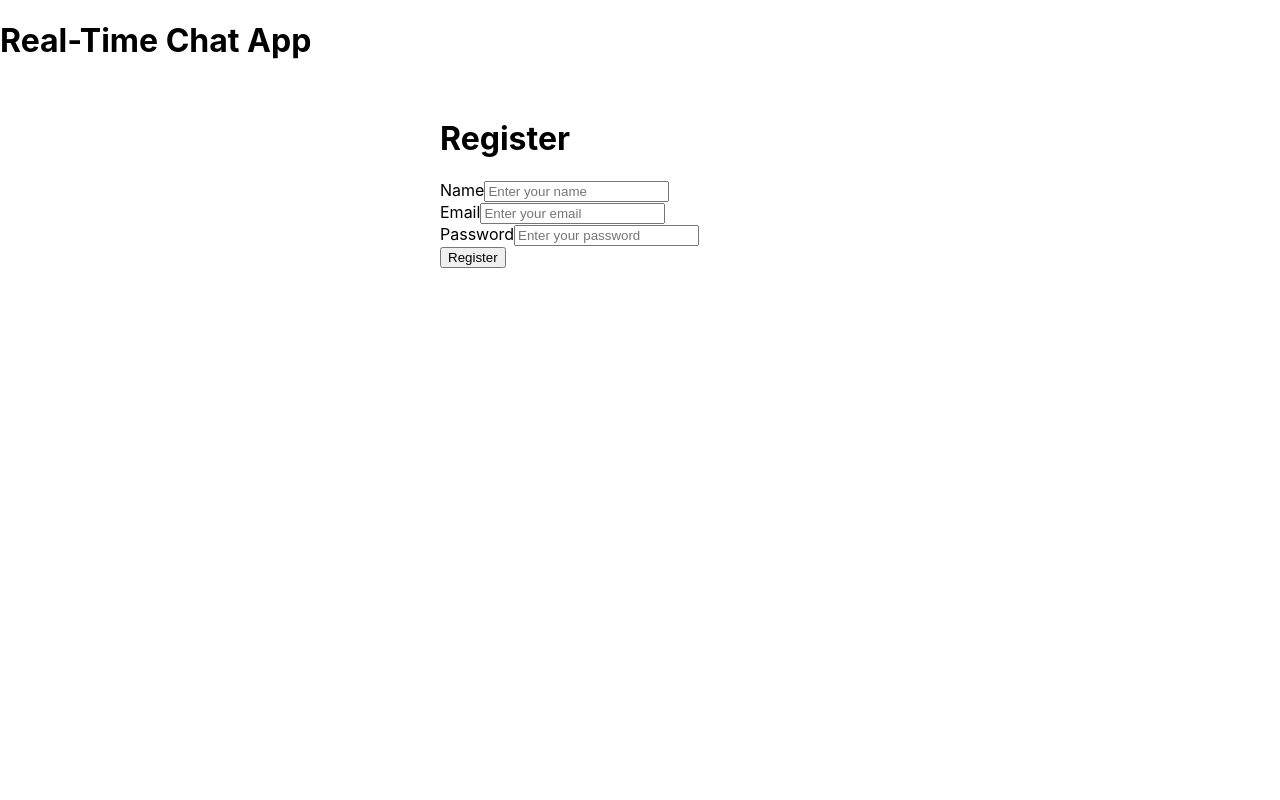
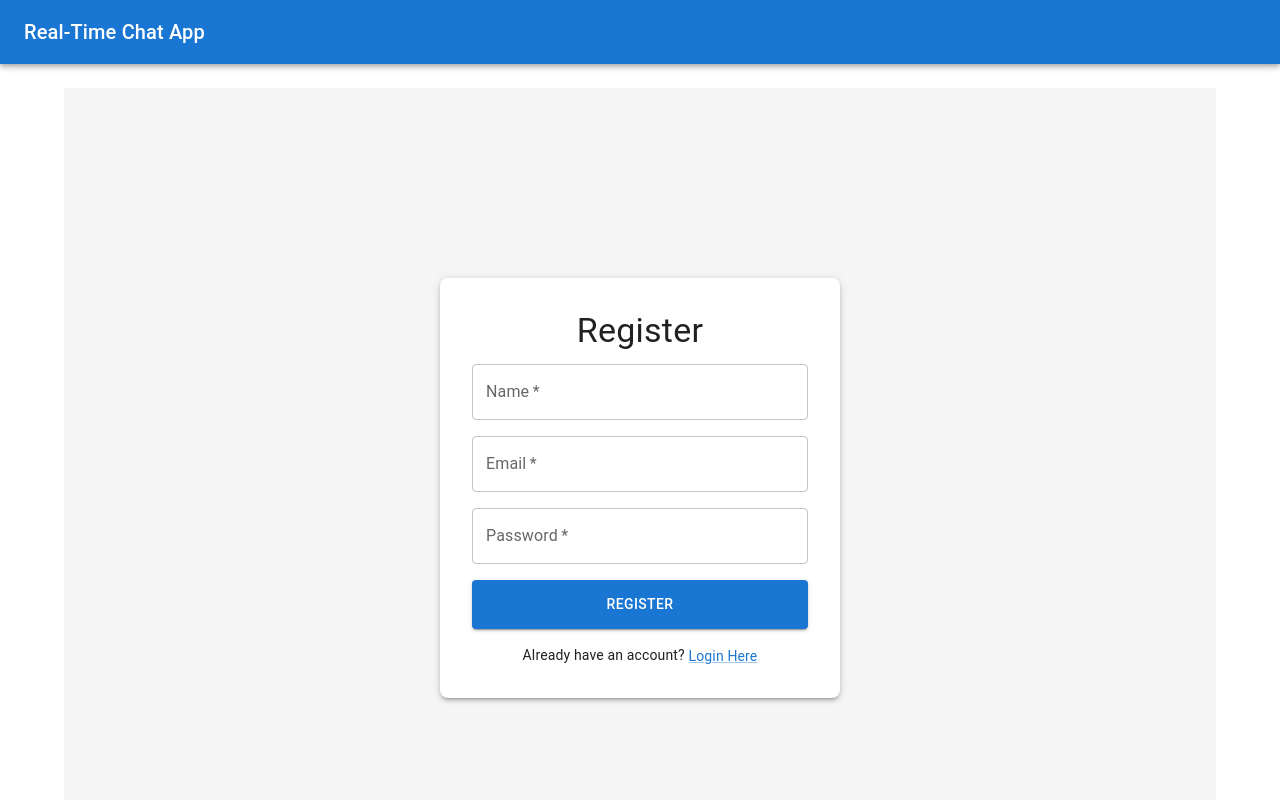
Before and after one commit to Muawia24/realtime_chat-app, a React (Create React App) app in the folder frontend/: page /register in a window 1280 px wide. Shown: the top 800 px of the page. Built offline with nearby package versions, Linux system fonts and the light colour scheme; no server answers.

Commit message:
Added uploading media feature

```diff
--- a/frontend/src/App.js
+++ b/frontend/src/App.js
@@ -1,5 +1,6 @@
 import React from 'react';
 import { BrowserRouter as Router, Routes, Route, Navigate } from 'react-router-dom';
+import { Box, CssBaseline, AppBar, Toolbar, Typography, Container } from '@mui/material';
 import Login from './pages/Login';
 import Register from './pages/Register';
 import ChatRoom from './pages/Chat';
@@ -20,29 +21,65 @@ const App = () => {
 
     return (
         <Router>
+            <CssBaseline /> {/* Resets default browser styling for a cleaner UI */}
+            <Box sx={{ display: 'flex', flexDirection: 'column', minHeight: '100vh' }}>
+                {/* App Header */}
+                <AppBar position="static">
+                    <Toolbar>
+                        <Typography variant="h6" sx={{ flexGrow: 1 }}>
+                            Real-Time Chat App
+                        </Typography>
+                        <Header user={user} />
+                    </Toolbar>
+                </AppBar>
 
-            <div>
-                <h1>Real-Time Chat App</h1>
-                <Header />
+                {/* Main Content */}
+                <Box sx={{ flexGrow: 1, paddingY: 3 }}>
+                    <Container>
                         <Routes>
                             {/* Public Routes */}
-                    <Route path="/login" element={!user ? <Login /> : <Navigate to="/chatrooms" />} />
-                    <Route path="/register" element={!user ? <Register /> : <Navigate to="/chatrooms" />} />
+                            <Route
+                                path="/login"
+                                element={!user ? <Login /> : <Navigate to="/chatrooms" />}
+                            />
+                            <Route
+                                path="/register"
+                                element={!user ? <Register /> : <Navigate to="/chatrooms" />}
+                            />
 
                             {/* Protected Routes */}
-                    <Route path="/chatrooms" element={user ? <ChatRooms /> : <Navigate to="/login" />} />
-                    <Route path="/chat/:roomName" element={user ? <ChatRoom /> : <Navigate to="/login" />} />
-                    <Route path="/chat/:roomName/manage" element={user ? <AdminRoomManager /> : <Navigate to="/login" />} />
-
-
+                            <Route
+                                path="/chatrooms"
+                                element={user ? <ChatRooms /> : <Navigate to="/login" />}
+                            />
+                            <Route
+                                path="/chat/:roomName"
+                                element={user ? <ChatRoom /> : <Navigate to="/login" />}
+                            />
+                            <Route
+                                path="/chat/:roomName/manage"
+                                element={user ? <AdminRoomManager /> : <Navigate to="/login" />}
+                            />
 
                             {/* Logout Route */}
                             <Route path="/logout" element={<LogoutHandler />} />
 
                             {/* Fallback Route */}
-                    <Route path="*" element={<Navigate to={user ? "/chatrooms" : "/login"} />} />
+                            <Route
+                                path="*"
+                                element={<Navigate to={user ? "/chatrooms" : "/login"} />}
+                            />
                         </Routes>
-            </div>
+                    </Container>
+                </Box>
+
+                {/* Footer */}
+                <Box component="footer" sx={{ py: 2, textAlign: 'center', backgroundColor: '#f8f9fa' }}>
+                    <Typography variant="body2" color="textSecondary">
+                        © 2024 Real-Time Chat App. All rights reserved.
+                    </Typography>
+                </Box>
+            </Box>
         </Router>
     );
 };
--- a/frontend/src/pages/Chat.js
+++ b/frontend/src/pages/Chat.js
@@ -12,7 +12,9 @@ import {
     IconButton,
     Menu,
     MenuItem,
+    Alert,
   } from '@mui/material';
+import AttachFileIcon from '@mui/icons-material/AttachFile';
 import MoreVertIcon from '@mui/icons-material/MoreVert';
 import { useNavigate, useParams } from 'react-router-dom';
 
@@ -26,6 +28,9 @@ const ChatRoom = () => {
     const [messages, setMessages] = useState([]); // Stores all messages (previous + new)
     const [anchorEl, setAnchorEl] = useState(null);
     const [dropdownVisible, setDropdownVisible] = useState(null);
+    const [open, setOpen] = useState(false);
+    const [error, setError] = useState('');
+    const [file, setFile] = useState(null);
     const navigate = useNavigate();
 
     useEffect(() => {
@@ -71,6 +76,11 @@ const ChatRoom = () => {
             );
         });
 
+        socket.on('user_left', (msg) => {
+
+            setMessages((prevMessages) => [...prevMessages, msg.content]);
+        })
+
 
 
         return () => {
@@ -81,14 +91,31 @@ const ChatRoom = () => {
         };
     }, [roomName]);
 
-    const sendMessage = () => {
-        if (message) {
-            const userId = JSON.parse(localStorage.getItem('userInfo'))?._id;
-            const username = JSON.parse(localStorage.getItem('userInfo')).name;
-            console.log('sending triggers');
-            socket.emit('send_message', { sender: userId, room: roomName, content: message , username: username});
-            setMessage('');
+    const sendMessage = async () => {
+        if (message || file) {
+            const user = JSON.parse(localStorage.getItem('userInfo'));
+            const formData = new FormData();
+            formData.append('room', roomName);
+            formData.append('sender', user._id);
+            formData.append('username', user.name)
+            if (message) formData.append('content', message);
+            if (file) formData.append('file', file);
+            try {
+                const { data } = await API.post(`/chatrooms/${roomName}/messages`, formData, {
+                    headers: { 'Content-Type': 'multipart/form-data' },
+                });
+                socket.emit('sendMessage', data); // Emit the new message to the server
+                setMessages((prevMessages) => [...prevMessages, data]); // Optimistically update the UI
+                setMessage('');
+                setFile(null);
+            } catch (err) {
+                console.error('Error sending message:', err);
+            }
         }
+    };
+
+    const handleFileChange = (e) => {
+        setFile(e.target.files[0]);
     };
 
     const handleManageRoom = () => {
@@ -109,6 +136,29 @@ const ChatRoom = () => {
         }
       };
 
+    const handleExitRoom = async () => {
+        try {
+            const user = JSON.parse(localStorage.getItem('userInfo'));
+            const msg = {
+                username: 'System',
+                room: roomName,
+                content: `${user.name} has left the room.`,
+                timestamp: new Date(),
+            };
+
+            await API.post(`/chatrooms/${roomName}/exit`, { userId: user._id }); // Call API to remove the user
+            socket.emit('leave_room', { room: roomName, msg: msg }); // Notify the backend via socket
+            navigate('/chatrooms'); // Redirect to chatrooms page
+        } catch (err) {
+            setError('Failed to exit the room. Please try again.');
+            console.error(err);
+        }
+    };
+    const handleConfirmExit = () => {
+        setOpen(false);
+        handleExitRoom();
+    };
+
       return (
         <Box sx={{ padding: 2 }}>
             <Typography variant="h4" gutterBottom>
@@ -125,6 +175,23 @@ const ChatRoom = () => {
                 >
                     Manage Room
                 </Button>
+            )}
+
+            {/* Exit Room Button */}
+            <Button
+                variant="outlined"
+                color="error"
+                onClick={handleConfirmExit}
+                sx={{ marginBottom: 2, marginLeft: 2 }}
+            >
+                Exit Room
+            </Button>
+
+            {/* Error Message */}
+            {error && (
+                <Alert severity="error" sx={{ marginTop: 2 }}>
+                    {error}
+                </Alert>
             )}
 
             {/* Messages Section */}
@@ -153,6 +220,11 @@ const ChatRoom = () => {
                             <strong>{msg.username}:</strong> {msg.content}{' '}
                             <small>({new Date(msg.timestamp).toLocaleTimeString()})</small>
                         </Typography>
+                        {msg.fileUrl && (
+                            <a href={`http://localhost:5000${msg.fileUrl}`} target="_blank" rel="noopener noreferrer">
+                                View File
+                            </a>
+                        )}
 
                         {/* Three Dots Menu */}
                         {isAdmin && (
@@ -199,6 +271,10 @@ const ChatRoom = () => {
                     value={message}
                     onChange={(e) => setMessage(e.target.value)}
                 />
+                 <IconButton component="label">
+                    <AttachFileIcon />
+                    <input type="file" hidden onChange={handleFileChange} />
+                </IconButton>
                 <Button
                     variant="contained"
                     color="primary"
--- a/frontend/src/pages/Register.js
+++ b/frontend/src/pages/Register.js
@@ -1,6 +1,8 @@
 import React, { useState, useContext } from 'react';
 import { AuthContext } from '../context/AuthContext';
 import { useNavigate } from 'react-router-dom';
+import { Box, Typography, TextField, Button, Paper, Alert, Link } from '@mui/material';
+
 
 const Register = () => {
     const [name, setName] = useState('');
@@ -21,43 +23,89 @@ const Register = () => {
     };
 
     return (
-        <div style={{ maxWidth: '400px', margin: 'auto', padding: '1rem' }}>
-            <h1>Register</h1>
-            {error && <p style={{ color: 'red' }}>{error}</p>}
+        <Box
+            sx={{
+                display: 'flex',
+                justifyContent: 'center',
+                alignItems: 'center',
+                height: '100vh',
+                backgroundColor: '#f5f5f5',
+            }}
+        >
+            <Paper
+                elevation={3}
+                sx={{
+                    padding: 4,
+                    borderRadius: 2,
+                    maxWidth: 400,
+                    width: '100%',
+                    textAlign: 'center',
+                }}
+            >
+                <Typography variant="h4" gutterBottom>
+                    Register
+                </Typography>
+
+                {/* Error Message */}
+                {error && (
+                    <Alert severity="error" sx={{ marginBottom: 2 }}>
+                        {error}
+                    </Alert>
+                )}
+
+                {/* Form */}
                 <form onSubmit={handleSubmit}>
-                <div>
-                    <label>Name</label>
-                    <input
-                        type="text"
+                    <Box sx={{ display: 'flex', flexDirection: 'column', gap: 2 }}>
+                        <TextField
+                            label="Name"
+                            variant="outlined"
                             placeholder="Enter your name"
                             value={name}
                             onChange={(e) => setName(e.target.value)}
                             required
                         />
-                </div>
-                <div>
-                    <label>Email</label>
-                    <input
+                        <TextField
+                            label="Email"
+                            variant="outlined"
                             type="email"
                             placeholder="Enter your email"
                             value={email}
                             onChange={(e) => setEmail(e.target.value)}
                             required
                         />
-                </div>
-                <div>
-                    <label>Password</label>
-                    <input
+                        <TextField
+                            label="Password"
+                            variant="outlined"
                             type="password"
                             placeholder="Enter your password"
                             value={password}
                             onChange={(e) => setPassword(e.target.value)}
                             required
                         />
-                </div>
-                <button type="submit">Register</button>
+                        <Button
+                            type="submit"
+                            variant="contained"
+                            color="primary"
+                            fullWidth
+                            sx={{ paddingY: 1.5 }}
+                        >
+                            Register
+                        </Button>
+                    </Box>
+                    <Typography variant="body2" sx={{ marginTop: 2 }}>
+                        Already have an account?{' '}
+                        <Link
+                            component="button"
+                            variant="body2"
+                            onClick={() => navigate('/login')}
+                            sx={{ color: 'primary.main' }}
+                        >
+                            Login Here
+                        </Link>
+                    </Typography>
                 </form>
-        </div>
+            </Paper>
+        </Box>
     );
 };
 
```
Lines whose indentation alone changed are shown as unchanged.
